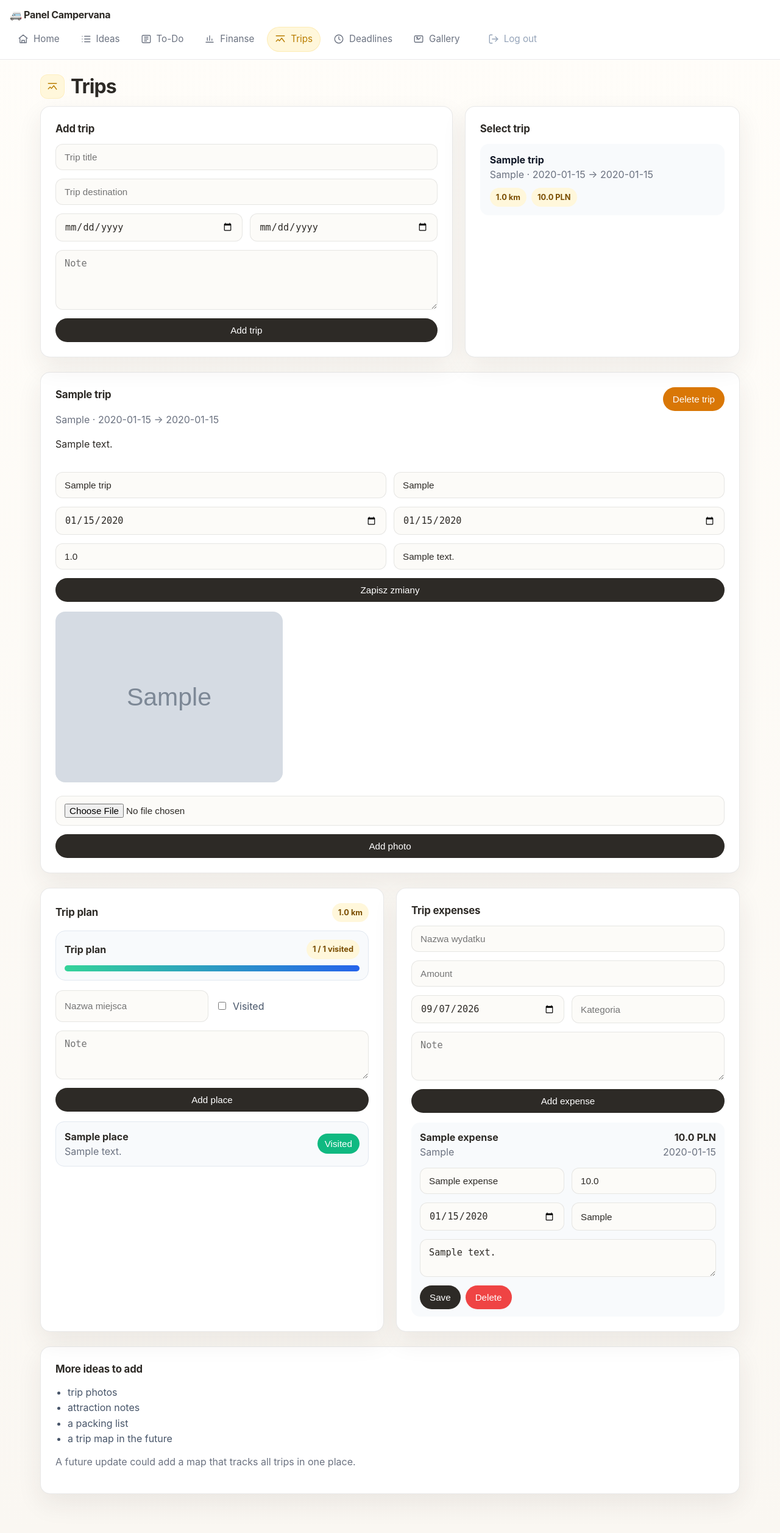
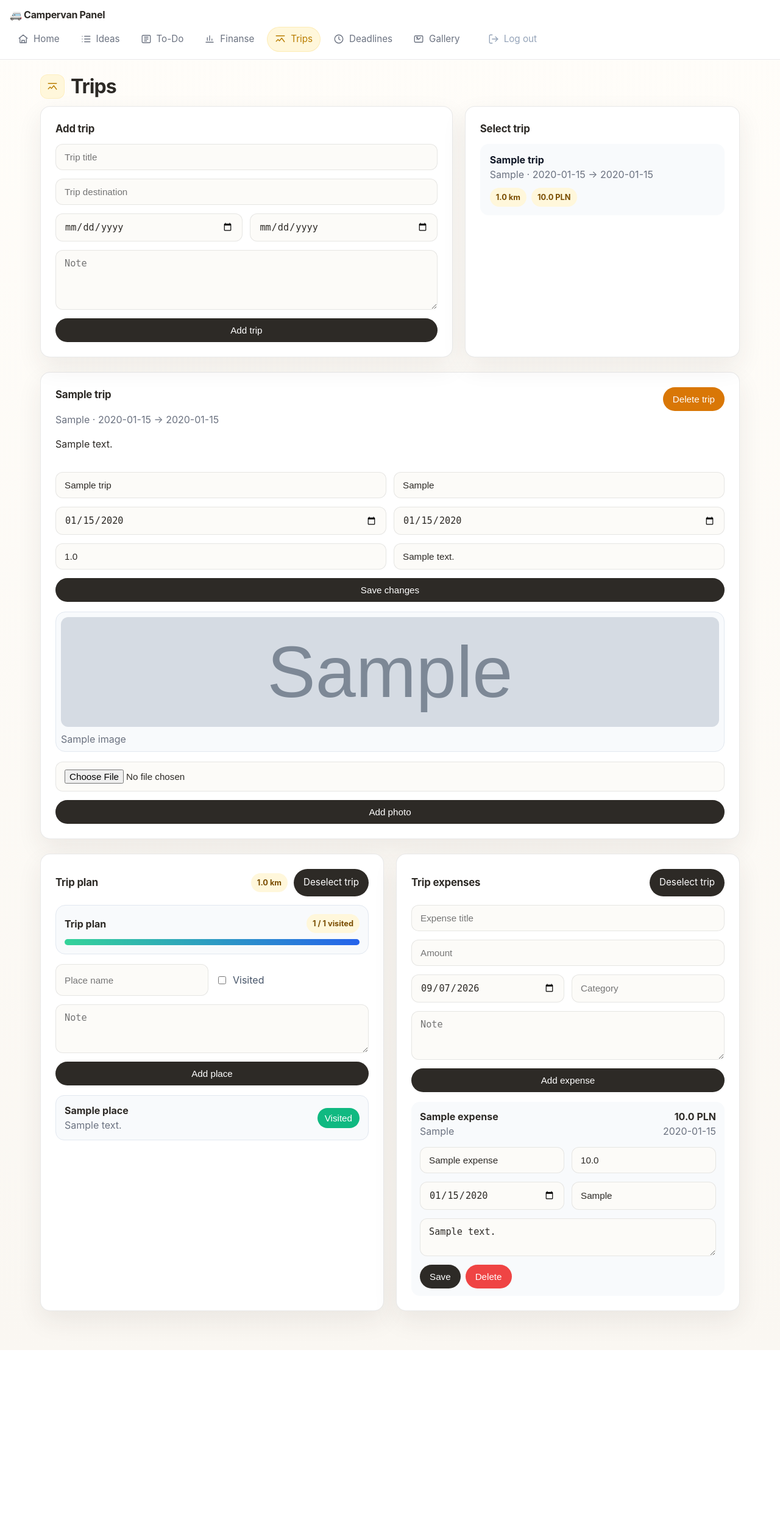
Before and after one commit to bartlomiejsurma/todoproject, a Flask app: page /podroze?trip_id=1 in a window 1280 px wide. Shown: the whole page at 61% size. After the commit the page ends 2214 px from the top, so only its background shows below. Run offline with Flask 3, Linux system fonts and the light colour scheme; the visitor is signed in with stand-in values (Sample User, id 1); tables that the repository leaves empty hold one stand-in row (values such as "Sample post"); grey boxes marked "Sample" are stand-in pictures.

Commit message:
Trip tab and gallery modfication

```diff
--- a/app/routes.py
+++ b/app/routes.py
@@ -129,6 +129,13 @@ def trips():
                 image_name = save_attachment(image_file)
                 if image_name:
                     db.update_trip(trip_id, image=image_name)
+                    trip = db.get_trip(trip_id)
+                    if trip:
+                        gallery_label = trip["title"] if "title" in trip.keys() else "Trip photo"
+                        image_file.stream.seek(0)
+                        gallery_name = save_gallery_photo(image_file, gallery_label)
+                        if gallery_name:
+                            db.add_trip_image(trip_id, image_name, gallery_label)
         elif action == "add_place":
             trip_id = request.form.get("trip_id")
             name = request.form.get("place_name", "").strip()
@@ -182,16 +189,21 @@ def trips():
     selected_trip = None
     selected_places = []
     selected_expenses = []
+    selected_trip_images = []
     if selected_trip_id:
         selected_trip = db.get_trip(selected_trip_id)
         if selected_trip:
             selected_places = db.get_trip_places(selected_trip_id)
             selected_expenses = db.get_trip_expenses(selected_trip_id)
-    if not selected_trip and trips:
-        selected_trip = trips[0]
-        selected_trip_id = str(selected_trip["id"])
-        selected_places = db.get_trip_places(selected_trip["id"])
-        selected_expenses = db.get_trip_expenses(selected_trip["id"])
+            selected_trip_images = db.get_trip_images(selected_trip_id)
+            if not selected_trip_images and selected_trip["image"]:
+                selected_trip_images = [{"filename": selected_trip["image"], "label": selected_trip["title"]}]
+    if selected_trip_id and not selected_trip:
+        selected_trip = None
+        selected_trip_id = None
+        selected_places = []
+        selected_expenses = []
+        selected_trip_images = []
 
     return render_template(
         "podroze.html",
@@ -202,6 +214,7 @@ def trips():
         selected_trip_id=selected_trip_id,
         selected_places=selected_places,
         selected_expenses=selected_expenses,
+        selected_trip_images=selected_trip_images,
         today=date.today().isoformat(),
     )
 
@@ -211,6 +224,7 @@ def save_attachment(file):
         return ""
     if not allowed_file(file.filename):
         return ""
+    file.stream.seek(0)
     filename = secure_filename(file.filename)
     save_path = os.path.join(app.config["ATTACHMENTS_FOLDER"], filename)
     if os.path.exists(save_path):
@@ -219,6 +233,26 @@ def save_attachment(file):
         while os.path.exists(save_path):
             filename = f"{name}_{index}{ext}"
             save_path = os.path.join(app.config["ATTACHMENTS_FOLDER"], filename)
+            index += 1
+    file.save(save_path)
+    return filename
+
+
+def save_gallery_photo(file, label):
+    if not file or file.filename == "":
+        return ""
+    if not allowed_file(file.filename):
+        return ""
+    file.stream.seek(0)
+    base_name, ext = os.path.splitext(secure_filename(file.filename))
+    safe_label = secure_filename(label or "trip-photo")
+    filename = f"{safe_label}__{base_name}{ext}"
+    save_path = os.path.join(app.config["UPLOAD_FOLDER"], filename)
+    if os.path.exists(save_path):
+        index = 1
+        while os.path.exists(save_path):
+            filename = f"{safe_label}__{base_name}_{index}{ext}"
+            save_path = os.path.join(app.config["UPLOAD_FOLDER"], filename)
             index += 1
     file.save(save_path)
     return filename
@@ -714,11 +748,14 @@ def gallery():
     for f in os.listdir(app.config["UPLOAD_FOLDER"]):
         path = os.path.join(app.config["UPLOAD_FOLDER"], f)
         if os.path.isfile(path) and allowed_file(f):
-            files.append((f, os.path.getmtime(path)))
+            label = f
+            if "__" in f:
+                label = f.split("__", 1)[0].replace("-", " ").replace("_", " ")
+            files.append((f, os.path.getmtime(path), label))
 
     reverse = sort_mode != "oldest"
     files.sort(key=lambda item: item[1], reverse=reverse)
-    files = [filename for filename, _ in files]
+    files = [{"filename": filename, "label": label} for filename, _, label in files]
     return render_template("gallery.html", files=files, active_page="gallery", sort_mode=sort_mode)
 
 
--- a/app/templates/base.html
+++ b/app/templates/base.html
@@ -3,7 +3,7 @@
 <head>
     <meta charset="UTF-8">
     <meta name="viewport" content="width=device-width, initial-scale=1, maximum-scale=1, viewport-fit=cover">
-    <title>{% block title %}Panel Campervana{% endblock %}</title>
+    <title>{% block title %}Campervan Panel{% endblock %}</title>
     <style>
         :root {
             --bg: #FAF7F2;
@@ -240,6 +240,7 @@
             transform: translateY(-1px);
         }
         .chart-panel { position: relative; overflow: hidden; }
+        .hidden-section { display: none !important; }
         .chart-axis {
             display: flex; flex-direction: column; justify-content: space-between; align-items: flex-end; font-size: 0.88rem; color: var(--muted); min-height: 220px;
         }
@@ -289,7 +290,7 @@
 </head>
 <body>
     <nav>
-        <span class="brand">🚐 Panel Campervana</span>
+        <span class="brand">🚐 Campervan Panel</span>
         <a href="/" class="{{ 'active' if active_page == 'home' else '' }}">
             <span class="nav-link-icon"><svg width="18" height="18" viewBox="0 0 24 24" fill="none" stroke="currentColor" stroke-width="1.8" stroke-linecap="round" stroke-linejoin="round"><path d="M3 10.5 12 3l9 7.5"></path><path d="M5 10.5V20h14V10.5"></path><path d="M9 20v-5h6v5"></path></svg></span>
             <span>Home</span>
--- a/app/templates/deadline_edit.html
+++ b/app/templates/deadline_edit.html
@@ -4,12 +4,12 @@
     <h1>✏️ Edytuj termin</h1>
 
     <form action="/deadlines/edit/{{ deadline.id }}" method="post" style="display:grid; grid-template-columns: 1.5fr 1fr 1fr 1fr; gap:8px; margin-bottom:24px; background:white; padding:16px; border-radius:8px;">
-        <input type="text" name="title" placeholder="Nazwa terminu" value="{{ deadline.title }}" autofocus
+        <input type="text" name="title" placeholder="Deadline title" value="{{ deadline.title }}" autofocus
                style="min-width:200px; padding:10px; font-size:15px; border:1px solid #ccc; border-radius:6px;">
         <input type="date" name="due_date" value="{{ deadline.due_date }}" style="padding:10px; font-size:15px; border:1px solid #ccc; border-radius:6px;">
         <input type="text" name="note" placeholder="Notatka (opcjonalnie)" value="{{ deadline.note }}"
                style="min-width:200px; padding:10px; font-size:15px; border:1px solid #ccc; border-radius:6px;">
-        <button type="submit" style="min-width:140px;">Zapisz</button>
+        <button type="submit" style="min-width:140px;">Save</button>
     </form>
 
     <a href="/deadlines" class="btn">Back to deadlines</a>
--- a/app/templates/deadlines.html
+++ b/app/templates/deadlines.html
@@ -7,7 +7,7 @@
     </h1>
 
     <form action="/deadlines/add" method="post" style="display:grid; gap:10px; margin-bottom:24px; background:white; padding:16px; border-radius:8px;">
-        <input type="text" name="title" placeholder="Nazwa terminu" autofocus
+        <input type="text" name="title" placeholder="Deadline title" autofocus
                style="width:100%; padding:10px; font-size:15px; border:1px solid #ccc; border-radius:6px;">
         <input type="date" name="due_date" style="width:100%; padding:10px; font-size:15px; border:1px solid #ccc; border-radius:6px;">
         <input type="text" name="note" placeholder="Note (optional)"
--- a/app/templates/issues.html
+++ b/app/templates/issues.html
@@ -42,7 +42,7 @@
                 {% if issue.description %}
                 <p style="margin:6px 0; font-size:14px; color:#555;">{{ issue.description }}</p>
                 {% endif %}
-                <p style="margin:6px 0 0; font-size:13px; color:#475569;">Kategoria: {{ category_labels[issue.category] }}</p>
+                <p style="margin:6px 0 0; font-size:13px; color:#475569;">Category: {{ category_labels[issue.category] }}</p>
                 {% if issue.image %}
                 <img src="/static/attachments/{{ issue.image }}" alt="Attachment" style="width:100%; max-width:260px; margin-top:10px; border-radius:8px; object-fit:cover; border:1px solid #e2e8f0;">
                 {% endif %}
--- a/app/templates/podroze.html
+++ b/app/templates/podroze.html
@@ -82,11 +82,18 @@
                 <input class="input-field" type="text" name="kilometers" value="{{ selected_trip.kilometers|default(0)|round(1) }}" placeholder="Kilometry">
                 <input class="input-field" type="text" name="note" value="{{ selected_trip.note }}" placeholder="Trip description">
             </div>
-            <button class="btn" type="submit">Zapisz zmiany</button>
+            <button class="btn" type="submit">Save changes</button>
         </form>
-        {% if selected_trip.image %}
-        <div style="margin-top:16px;">
-            <img src="/static/attachments/{{ selected_trip.image }}" alt="Trip photo" style="max-width:100%; max-height:280px; border-radius:16px; object-fit:cover;">
+        {% if selected_trip_images %}
+        <div style="margin-top:16px; display:grid; grid-template-columns: repeat(auto-fit, minmax(180px, 1fr)); gap:12px;">
+            {% for trip_image in selected_trip_images %}
+            <div style="background:#f8fafc; border:1px solid #e2e8f0; border-radius:16px; padding:8px;">
+                <img src="/static/attachments/{{ trip_image.filename }}" alt="{{ trip_image.label or selected_trip.title }}" style="width:100%; height:180px; border-radius:12px; object-fit:cover; display:block;">
+                {% if trip_image.label %}
+                <div class="small-text" style="margin-top:8px;">{{ trip_image.label }}</div>
+                {% endif %}
+            </div>
+            {% endfor %}
         </div>
         {% endif %}
         <form action="/podroze" method="post" enctype="multipart/form-data" class="form-grid" style="margin-top:16px;">
@@ -103,10 +110,13 @@
         <div class="card">
             <div style="display:flex; justify-content:space-between; align-items:center; gap:12px; flex-wrap:wrap; margin-bottom:14px;">
                 <h2 style="margin-bottom:0;">Trip plan</h2>
-                <span class="label-pill">{{ selected_trip.kilometers|default(0)|round(1) }} km</span>
+                <div style="display:flex; gap:10px; align-items:center; flex-wrap:wrap;">
+                    <span class="label-pill">{{ selected_trip.kilometers|default(0)|round(1) }} km</span>
+                    <a class="btn" href="/podroze" style="text-decoration:none; display:inline-flex; align-items:center; justify-content:center;">Deselect trip</a>
+                </div>
             </div>
 
-            <div style="display:grid; gap:12px; margin-bottom:16px;">
+            <div class="trip-plan-section" style="display:grid; gap:12px; margin-bottom:16px;">
                 <div style="background:#f8fafc; border:1px solid #e2e8f0; border-radius:16px; padding:14px;">
                     <div style="display:flex; justify-content:space-between; align-items:center; gap:10px; flex-wrap:wrap;">
                         <strong>Trip plan</strong>
@@ -128,7 +138,7 @@
                 <input type="hidden" name="action" value="add_place">
                 <input type="hidden" name="trip_id" value="{{ selected_trip.id }}">
                 <div class="form-row">
-                    <input class="input-field" type="text" name="place_name" placeholder="Nazwa miejsca">
+                    <input class="input-field" type="text" name="place_name" placeholder="Place name">
                     <label style="display:flex; align-items:center; gap:8px; color:#475569; padding:14px 0;">
                         <input type="checkbox" name="visited"> Visited
                     </label>
@@ -155,15 +165,19 @@
             </div>
         </div>
         <div class="card">
-            <h2>Trip expenses</h2>
+            <div style="display:flex; justify-content:space-between; align-items:center; gap:12px; flex-wrap:wrap; margin-bottom:14px;">
+                <h2 style="margin-bottom:0;">Trip expenses</h2>
+                <a class="btn" href="/podroze" style="text-decoration:none; display:inline-flex; align-items:center; justify-content:center;">Deselect trip</a>
+            </div>
+            <div class="trip-expenses-section">
             <form action="/podroze" method="post" class="form-grid">
                 <input type="hidden" name="action" value="add_expense">
                 <input type="hidden" name="trip_id" value="{{ selected_trip.id }}">
-                <input class="input-field" type="text" name="expense_title" placeholder="Nazwa wydatku">
+                <input class="input-field" type="text" name="expense_title" placeholder="Expense title">
                 <input class="input-field" type="text" name="expense_amount" placeholder="Amount">
                 <div class="form-row">
                     <input class="input-field" type="date" name="expense_date" value="{{ today }}">
-                    <input class="input-field" type="text" name="expense_category" placeholder="Kategoria">
+                    <input class="input-field" type="text" name="expense_category" placeholder="Category">
                 </div>
                 <textarea class="textarea-field" name="expense_note" placeholder="Note" rows="3"></textarea>
                 <button class="btn" type="submit">Add expense</button>
@@ -185,12 +199,12 @@
                         <input type="hidden" name="action" value="edit_expense">
                         <input type="hidden" name="expense_id" value="{{ expense.id }}">
                         <div class="form-row">
-                            <input class="input-field" type="text" name="expense_title" value="{{ expense.title }}" placeholder="Nazwa wydatku">
+                            <input class="input-field" type="text" name="expense_title" value="{{ expense.title }}" placeholder="Expense title">
                             <input class="input-field" type="text" name="expense_amount" value="{{ expense.amount }}" placeholder="Amount">
                         </div>
                         <div class="form-row">
                             <input class="input-field" type="date" name="expense_date" value="{{ expense.expense_date }}">
-                            <input class="input-field" type="text" name="expense_category" value="{{ expense.category }}" placeholder="Kategoria">
+                            <input class="input-field" type="text" name="expense_category" value="{{ expense.category }}" placeholder="Category">
                         </div>
                         <textarea class="textarea-field" name="expense_note" placeholder="Note" rows="2">{{ expense.note }}</textarea>
                         <div style="display:flex; gap:8px; flex-wrap:wrap;">
@@ -203,22 +217,11 @@
                 <p class="small-text">No expenses to display.</p>
                 {% endfor %}
             </div>
+            </div>
         </div>
     </div>
     </section>
 
-    <section class="section">
-    <div class="card">
-        <h2>More ideas to add</h2>
-        <ul style="margin:0; padding-left:20px; color:#475569; line-height:1.6;">
-            <li>trip photos</li>
-            <li>attraction notes</li>
-            <li>a packing list</li>
-            <li>a trip map in the future</li>
-        </ul>
-        <p class="small-text" style="margin-top:12px;">A future update could add a map that tracks all trips in one place.</p>
-    </div>
-    </section>
     {% endif %}
     <script>
     document.addEventListener('DOMContentLoaded', function () {
@@ -262,7 +265,7 @@
                             return item.querySelector('button[type="submit"]').dataset.visited === 'true';
                         }).length;
                         const totalCount = allForms.length;
-                        progressPill.textContent = visitedCount + ' / ' + totalCount + ' odwiedzonych';
+                        progressPill.textContent = visitedCount + ' / ' + totalCount + ' visited';
                         progressPill.dataset.visited = String(visitedCount);
                         progressPill.dataset.total = String(totalCount);
 
```
Also changed, not shown: app/db.py (+32 -0 lines), app/templates/gallery.html (+6 -4 lines), app/tests/test_travel.py (+90 -0 lines), tmp_check_trip_gallery.py (added, +41 -0 lines).
